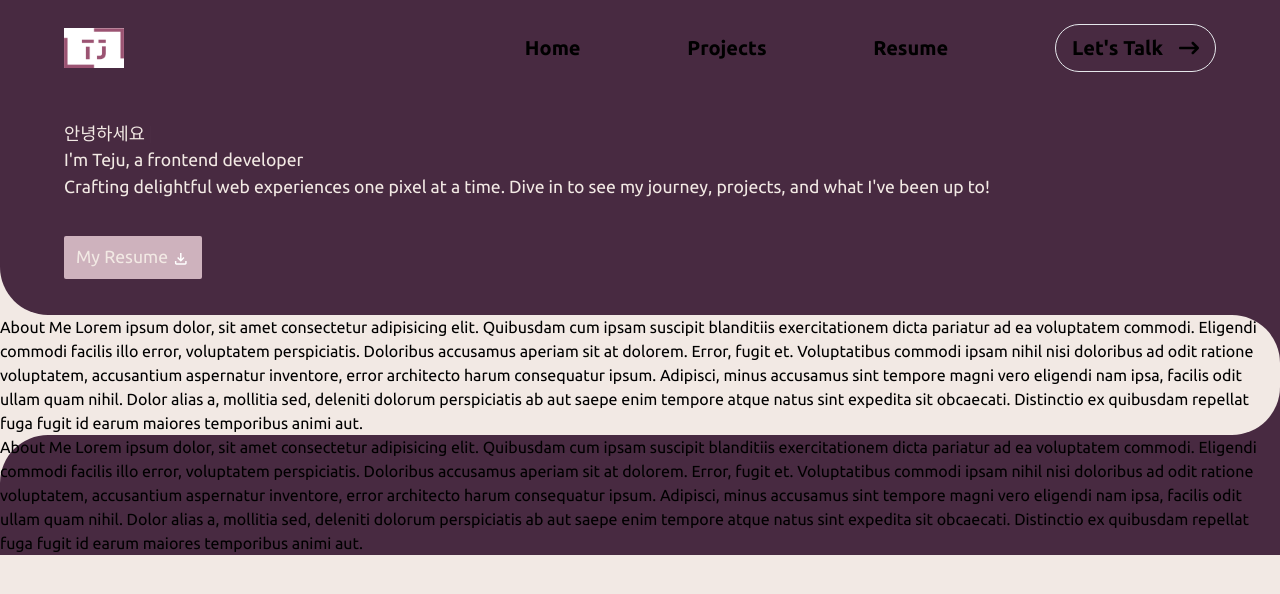
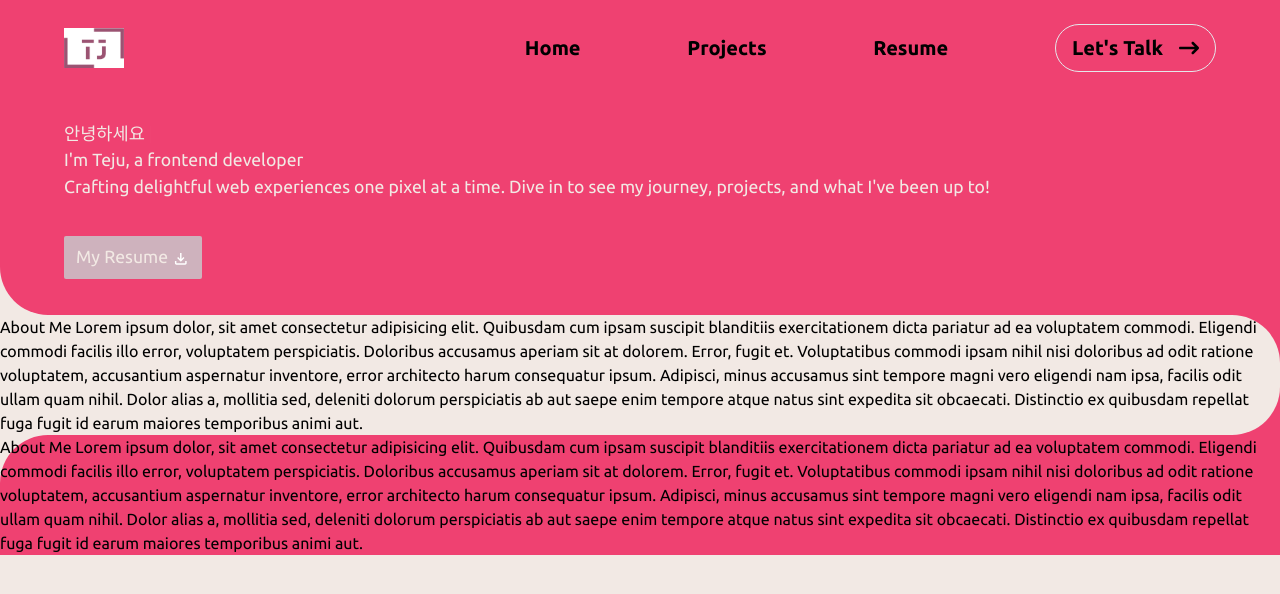
Before and after one commit to teju-doyin/portfolio, a React (Vite) app: page / in a window 1280 px wide. Shown: the top 594 px of the page. Built offline with nearby package versions, Linux system fonts and the light colour scheme.

Commit message:
pink color test

```diff
--- a/tailwind.config.js
+++ b/tailwind.config.js
@@ -11,7 +11,8 @@ export default {
         'lavender': '#CEB2BD',
         'grayishPurple': '#8E7692',
         'purple': '#572E54',
-        'deepPurple': '#482A41',
+        'deepPurple': '#EF4171',
+        // 'deepPurple': '#58977F',
       },
     },
   },
```
